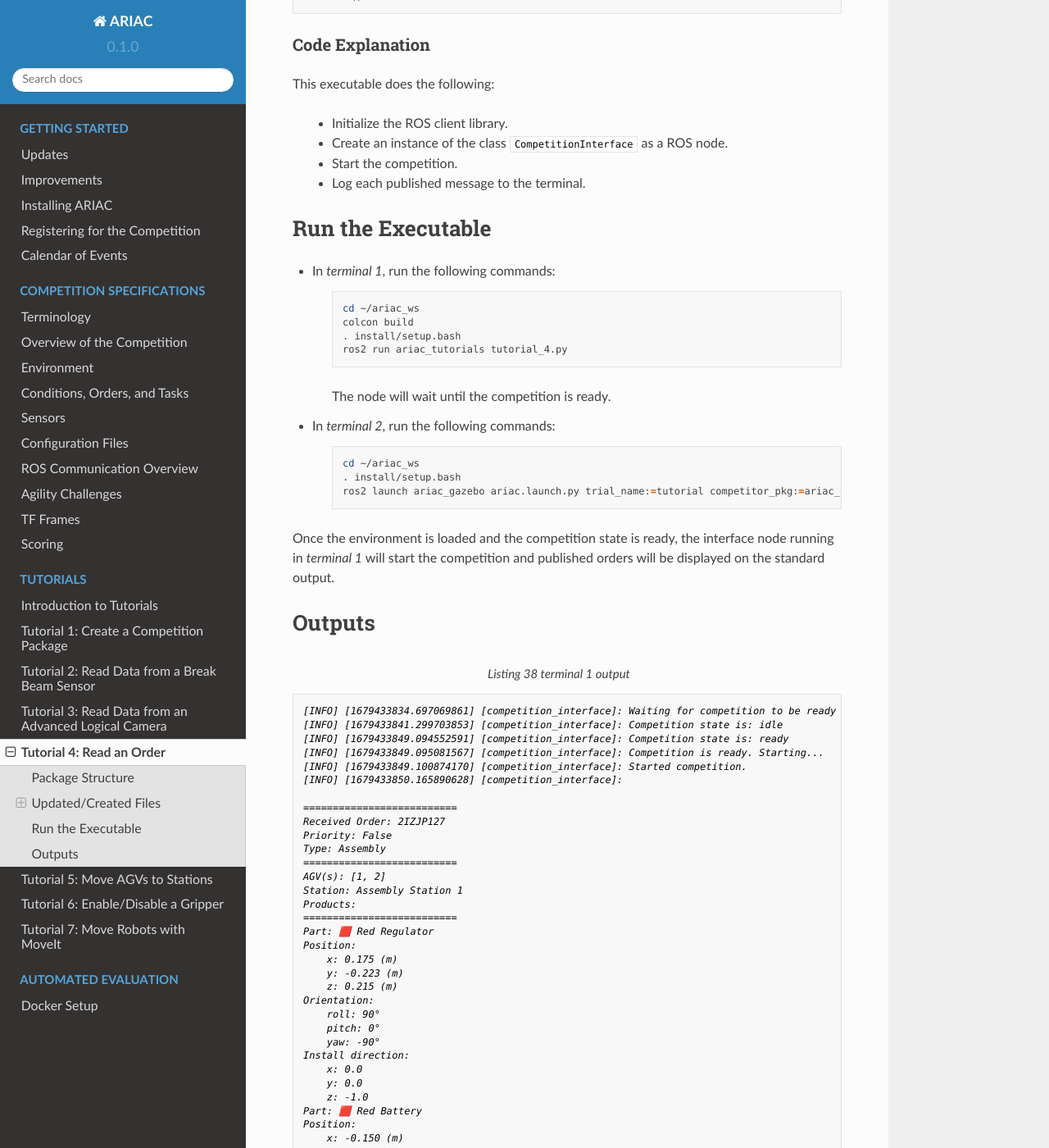
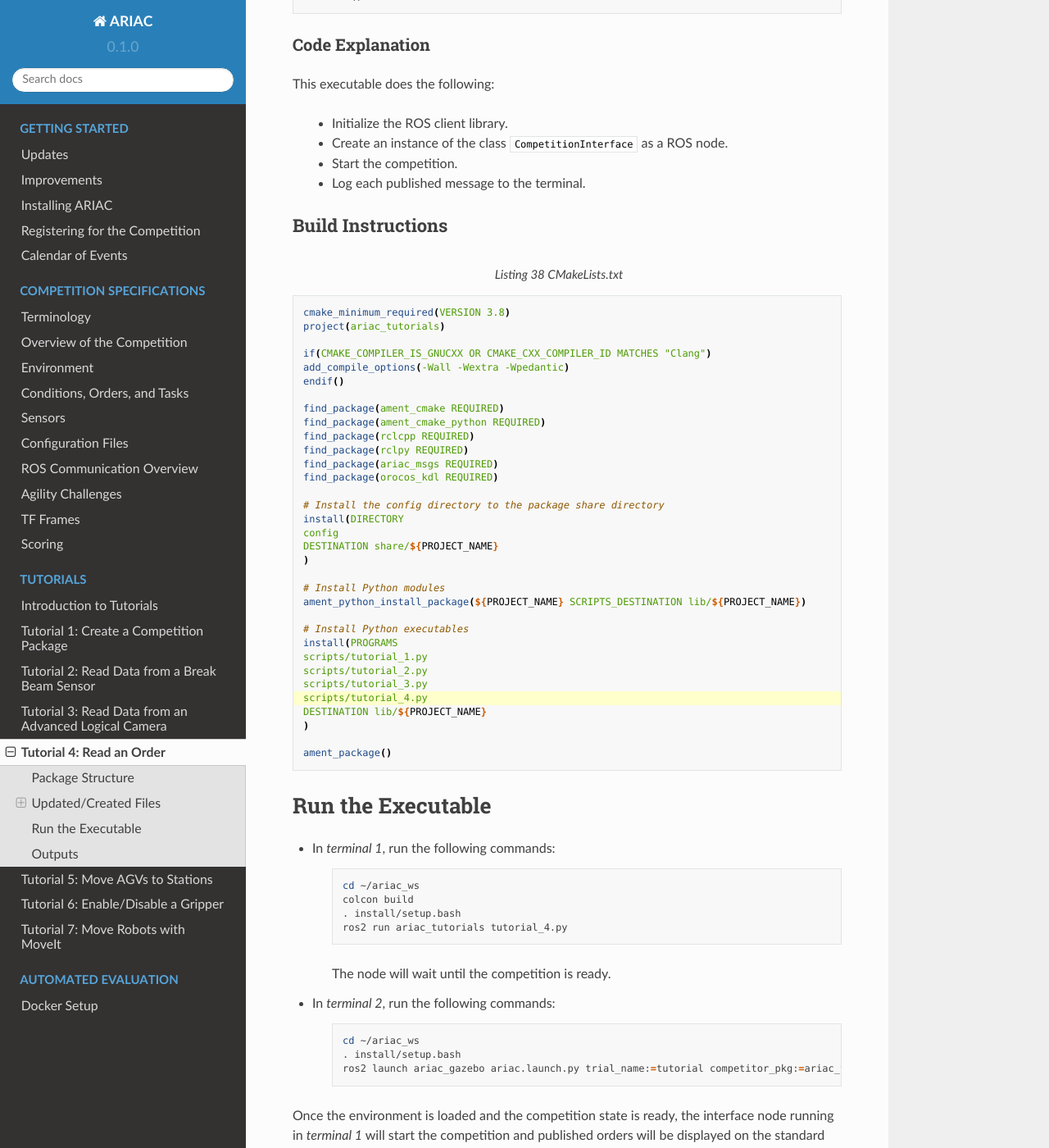
Before and after one commit to usnistgov/ARIAC, a Sphinx documentation site: the page built from docs/tutorials/tutorial_4.rst, in a window 1280 px wide and 1400 px high, scrolled down 10492 px. Shown: the whole window at 82% size. Built offline with Sphinx 7.4.7 and the Read the Docs theme 2.0.0, drawn with Linux system fonts in a browser that asks for light colours.

Commit message:
updated documentation

```diff
--- a/docs/tutorials/tutorial_4.rst
+++ b/docs/tutorials/tutorial_4.rst
@@ -620,6 +620,47 @@ This executable does the following:
     - Start the competition.
     - Log each published message to the terminal.
 
+Build Instructions
+------------------
+
+.. code-block:: cmake
+    :emphasize-lines: 29
+    :caption: CMakeLists.txt
+
+    cmake_minimum_required(VERSION 3.8)
+    project(ariac_tutorials)
+
+    if(CMAKE_COMPILER_IS_GNUCXX OR CMAKE_CXX_COMPILER_ID MATCHES "Clang")
+    add_compile_options(-Wall -Wextra -Wpedantic)
+    endif()
+
+    find_package(ament_cmake REQUIRED)
+    find_package(ament_cmake_python REQUIRED)
+    find_package(rclcpp REQUIRED)
+    find_package(rclpy REQUIRED)
+    find_package(ariac_msgs REQUIRED)
+    find_package(orocos_kdl REQUIRED)
+
+    # Install the config directory to the package share directory
+    install(DIRECTORY
+    config
+    DESTINATION share/${PROJECT_NAME}
+    )
+
+    # Install Python modules
+    ament_python_install_package(${PROJECT_NAME} SCRIPTS_DESTINATION lib/${PROJECT_NAME})
+
+    # Install Python executables
+    install(PROGRAMS
+    scripts/tutorial_1.py
+    scripts/tutorial_2.py
+    scripts/tutorial_3.py
+    scripts/tutorial_4.py
+    DESTINATION lib/${PROJECT_NAME}
+    )
+
+    ament_package()
+
 
 Run the Executable
 ==================
```
Also changed, not shown: other parts of docs/tutorials/tutorial_4.rst (+1 -1 lines).
